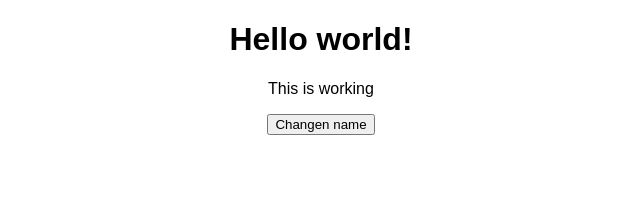
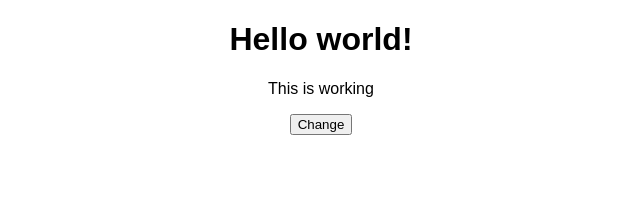
Before and after one commit to ewertonramos/sandbox-react, a React (Create React App) app: page / in a window 1280 px wide. Shown: the top 204 px of the page, without its empty margins (319-959 px from the left). Built offline with nearby package versions, Linux system fonts and the light colour scheme.

Commit message:
adding conditional to show persons with button

```diff
--- a/src/App.js
+++ b/src/App.js
@@ -26,12 +26,17 @@ class App extends Component {
         })
     }
 
+    togglePersonsHandler = () => {
+        const show = this.state.showPersons;
+        this.setState({showPersons: !show});
+    }
+
     render() {
         return (
             <div className="App">
                 <h1>Hello world!</h1>
                 <p>This is working</p>
-                <button onClick={this.switchNameHandler.bind(this, 'BOUND')}>Changen name</button>
+                <button onClick={this.togglePersonsHandler}>Change</button>
                 {this.state.showPersons ?
                 <div>
                     <Person click={this.switchNameHandler.bind(this, 'BINDING')} personName={this.state.persons[0].name}
```
